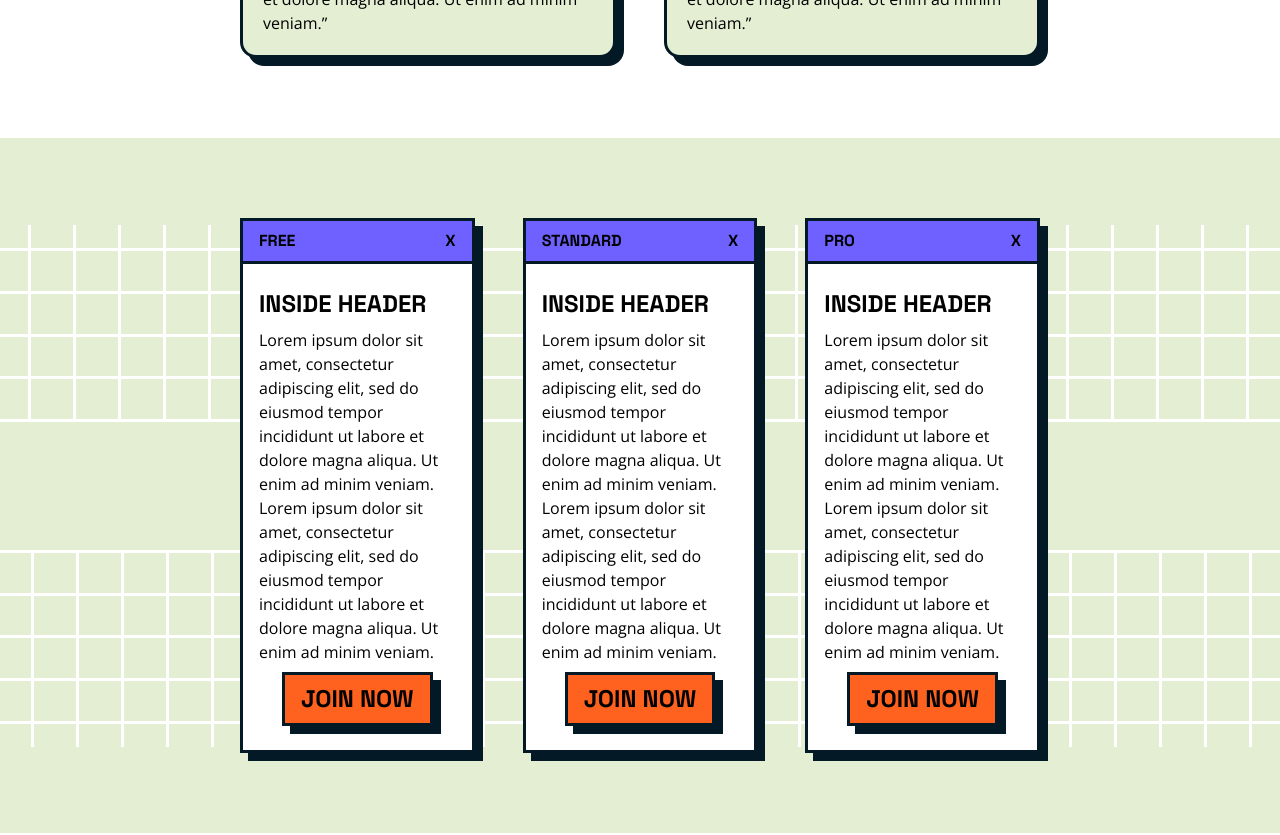
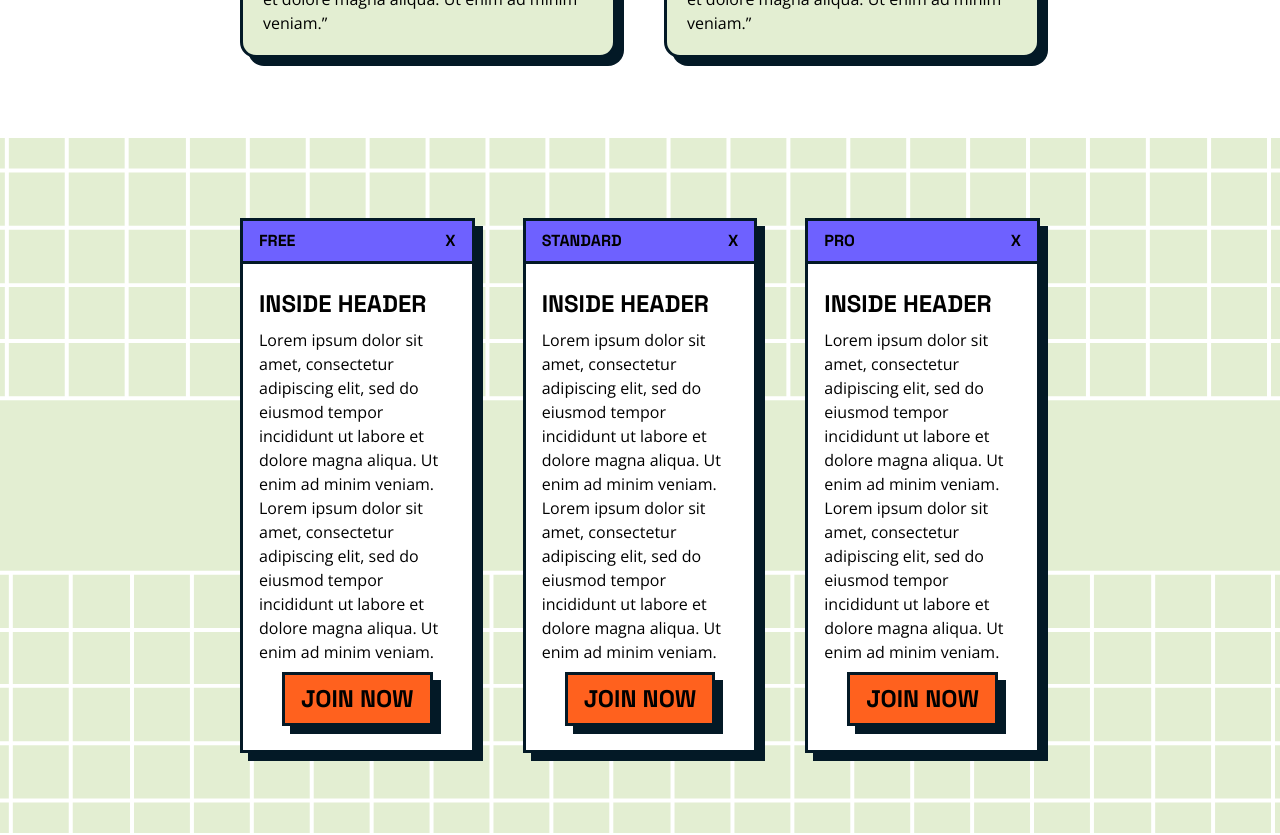
Before and after one commit to GeorgeClaridge/FakeCompany, a React (Vite) app in the folder my-project/: page / in a window 1280 px wide. Shown: the part 1300-2135 px from the top of the page. Built offline with nearby package versions, Linux system fonts and the light colour scheme.

Commit message:
Fixed Background

```diff
--- a/my-project/src/components/plan/Plan.jsx
+++ b/my-project/src/components/plan/Plan.jsx
@@ -3,7 +3,7 @@ import { BackgroundDouble } from './import';
 
 const Plan = () => {
   return (
-    <div className='grid grid-cols-1 gap-12 lg:grid-cols-3 bg-green px-4 md:px-20 xl:px-60 py-10 md:py-20 bg-no-repeat bg-center'  style={{ backgroundImage: `url(${BackgroundDouble})` }} >
+    <div className='grid grid-cols-1 gap-12 lg:grid-cols-3 bg-green px-4 md:px-20 xl:px-60 py-10 md:py-20 bg-no-repeat bg-center bg-cover'  style={{ backgroundImage: `url(${BackgroundDouble})` }} >
 
       <div className="card dropbox">
 
```
